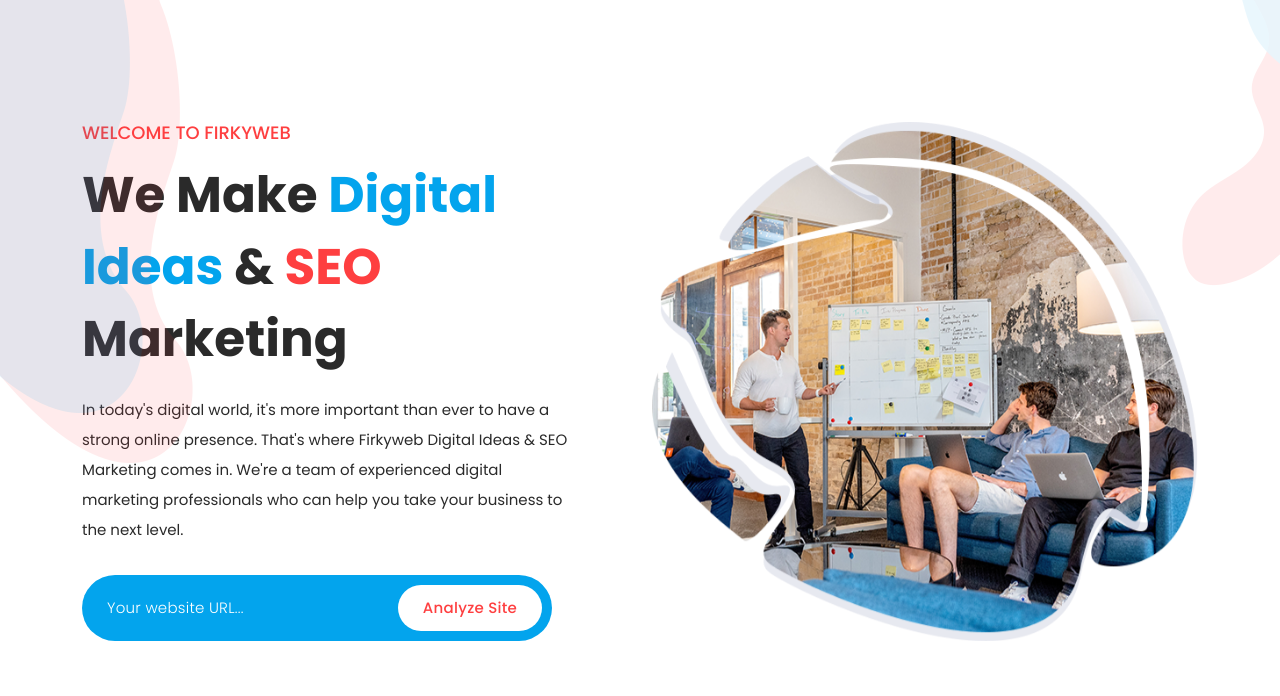
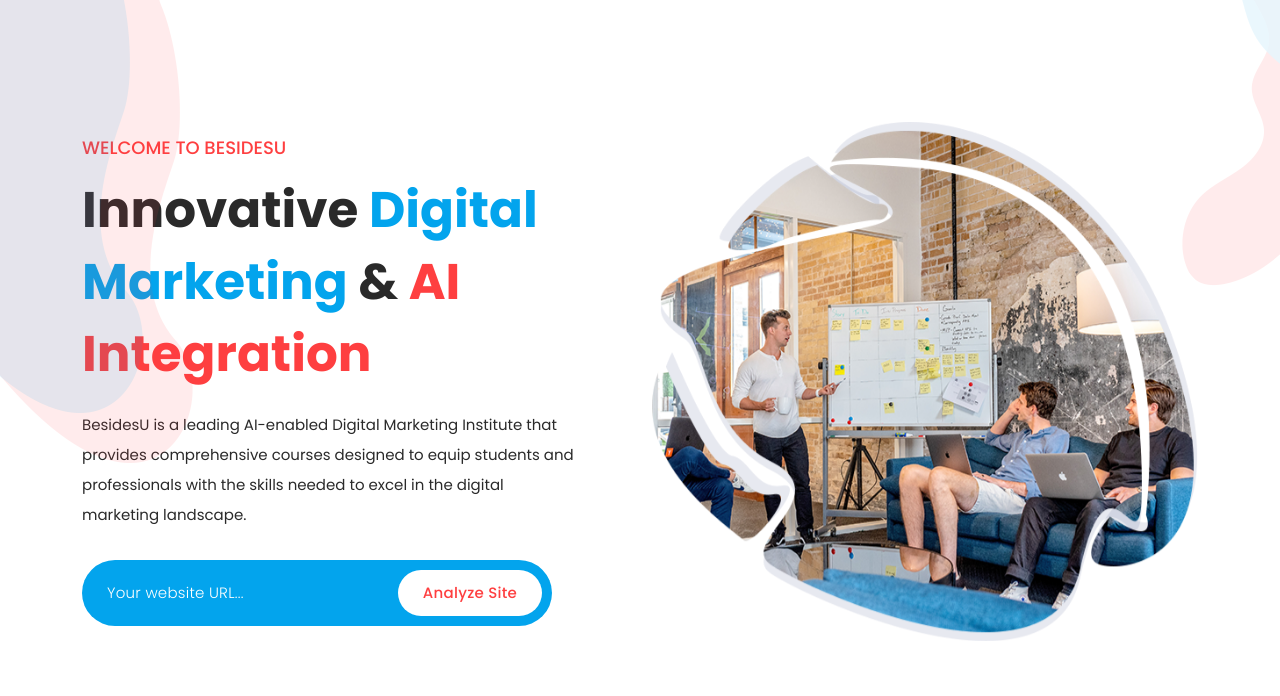
Before and after one commit to abhishek326kr/BesidesU, a plain HTML site: page index.html in a window 1280 px wide. Shown: the part 104-800 px from the top of the page. Drawn offline with Linux system fonts and the light colour scheme.

Commit message:
Update index.html

```diff
--- a/index.html
+++ b/index.html
@@ -10,7 +10,7 @@
     <link rel="preconnect" href="https://fonts.gstatic.com">
     <link href="https://fonts.googleapis.com/css2?family=Poppins:wght@100;200;300;400;500;600;700;800;900&display=swap" rel="stylesheet">
 
-    <title>FirkyWEB - SEO & Digital Marketing</title>
+    <title>BesidesU - AI-Enabled Digital Marketing Institute</title>
 
     <!-- Bootstrap core CSS -->
     <link href="vendor/bootstrap/css/bootstrap.min.css" rel="stylesheet">
@@ -89,9 +89,9 @@ https://templatemo.com/tm-562-space-dynamic
           <div class="row">
             <div class="col-lg-6 align-self-center">
               <div class="left-content header-text wow fadeInLeft" data-wow-duration="1s" data-wow-delay="1s">
-                <h6>Welcome to FirkyWEB</h6>
-                <h2>We Make <em>Digital Ideas</em> &amp; <span>SEO</span> Marketing</h2>
-                <p>In today's digital world, it's more important than ever to have a strong online presence. That's where Firkyweb Digital Ideas & SEO Marketing comes in. We're a team of experienced digital marketing professionals who can help you take your business to the next level.</p>
+                <h6>Welcome to BesidesU</h6>
+               <h2>Innovative <em>Digital Marketing</em> &amp; <span>AI Integration</span></h2>
+                <p>BesidesU is a leading AI-enabled Digital Marketing Institute that provides comprehensive courses designed to equip students and professionals with the skills needed to excel in the digital marketing landscape.</p>
                 <form id="search" action="#" method="GET">
                   <fieldset>
                     <input type="address" name="address" class="email" placeholder="Your website URL..." autocomplete="on" required>
@@ -233,8 +233,8 @@ https://templatemo.com/tm-562-space-dynamic
           <a href="#">
             <div class="item wow bounceInUp" data-wow-duration="1s" data-wow-delay="0.3s">
               <div class="hidden-content">
-                <h4>SEO Analysis</h4>
-                <p>Lorem ipsum dolor sit ameti ctetur aoi adipiscing eto.</p>
+               <h4>SEO Optimization</h4>
+                    <p>Our SEO optimization courses teach you how to improve your search engine rankings and drive organic traffic.</p>
               </div>
               <div class="showed-content">
                 <img src="assets/images/portfolio-image.png" alt="">
```
